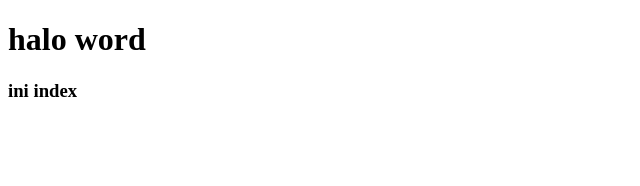
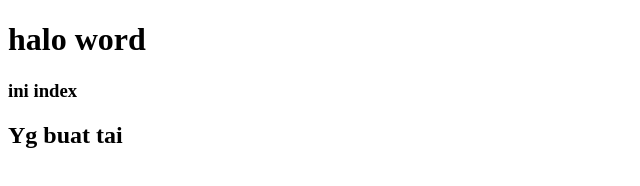
Before and after one commit to Rycuy/tes, a plain HTML site: page index.html in a window 1280 px wide. Shown: the whole page, without its empty margins (0-640 px from the left). Drawn offline with Linux system fonts and the light colour scheme.

Commit message:
fairuz nih

```diff
--- a/index.html
+++ b/index.html
@@ -8,5 +8,6 @@
 <body>
     <h1>halo word</h1>
     <h3>ini index</h3>
+    <h2>Yg buat tai</h2>
 </body>
 </html>
```
